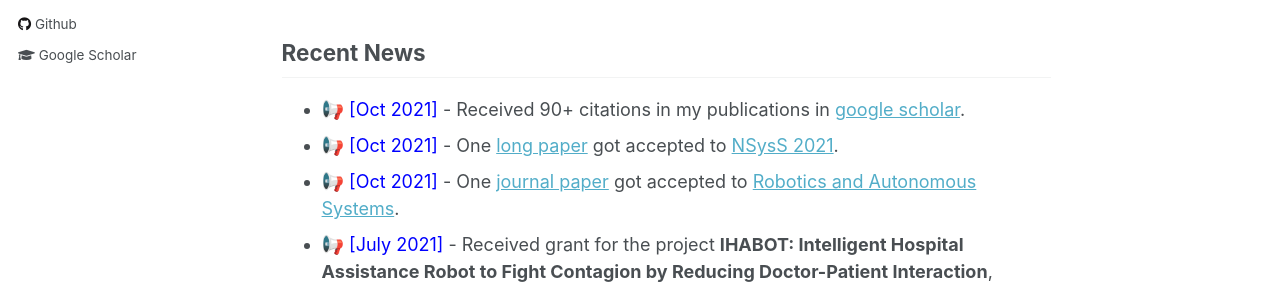
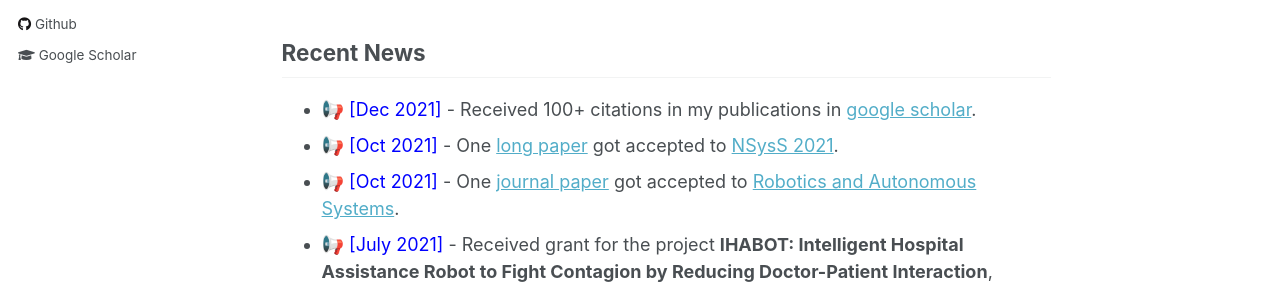
Before and after one commit to sujan-sarker/sujan-sarker.github.io, a Jekyll site: the page built from _pages/about.md, in a window 1280 px wide and 1277 px high. Shown: the part 455-744 px from the top of the window. Built offline with Jekyll 4.4.1, drawn with Linux system fonts in a browser that asks for light colours.

Commit message:
Update about.md

```diff
--- a/_pages/about.md
+++ b/_pages/about.md
@@ -22,7 +22,7 @@ I am Sujan Sarker. I have completed my Master of Science (M.S.) and Bachelor of
 
 
 ## Recent News
-* 📢 <span style="color:Blue"> [Oct 2021] </span> - Received 90+ citations in my publications in [google scholar](https://scholar.google.com/citations?user=uCSts6gAAAAJ&hl=en).
+* 📢 <span style="color:Blue"> [Dec 2021] </span> - Received 100+ citations in my publications in [google scholar](https://scholar.google.com/citations?user=uCSts6gAAAAJ&hl=en).
 * 📢 <span style="color:Blue"> [Oct 2021] </span> - One [long paper](https://cse.buet.ac.bd/nsyss2021/papers/) got accepted to  [NSysS 2021](https://cse.buet.ac.bd/nsyss2021/).
 * 📢 <span style="color:Blue"> [Oct 2021] </span> - One [journal paper](https://www.sciencedirect.com/science/article/pii/S0921889021001871) got accepted to  [Robotics and Autonomous Systems](https://www.sciencedirect.com/journal/robotics-and-autonomous-systems).
 * 📢 <span style="color:Blue"> [July 2021] </span> - Received grant for the project **IHABOT: Intelligent Hospital Assistance Robot to Fight Contagion by Reducing Doctor-Patient Interaction**, funded by Centennial Research Grant, University of Dhaka.
```
